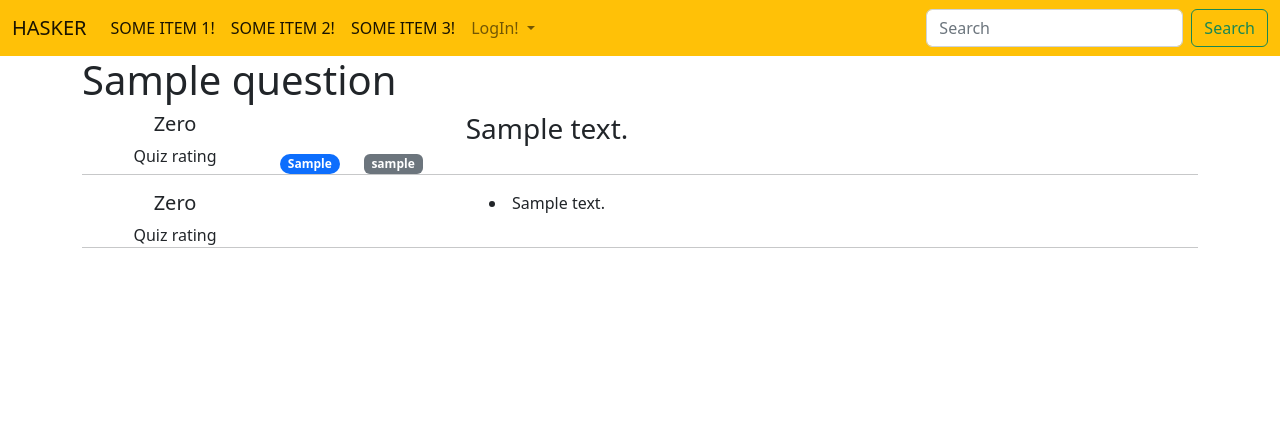
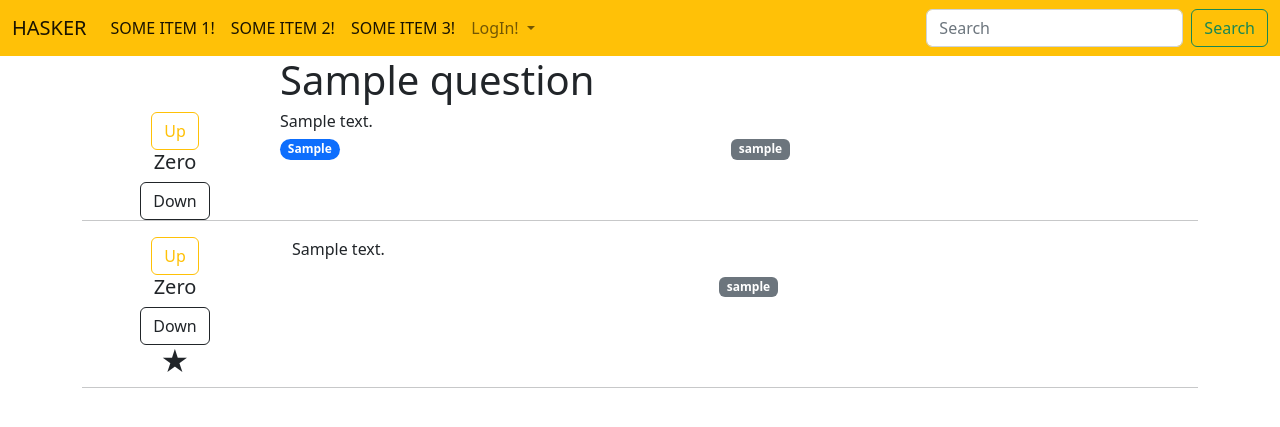
Before and after one commit to erastoff/hasker, a Django app: page /ask/question/1/ in a window 1280 px wide. Shown: the top 427 px of the page. Run offline with Django 5.2, Linux system fonts and the light colour scheme; tables that the repository leaves empty hold one stand-in row (values such as "Sample post").

Commit message:
Master - question/detail.html updated

```diff
--- a/question/templates/question/detail.html
+++ b/question/templates/question/detail.html
@@ -5,15 +5,24 @@
 {% endblock %}
 
 {% block body %}
-    <h1>{{ question.title }}</h1>
     <div class="container text-center">
       <div class="row">
         <div class="col-2">
-            <h5>Zero</h5>
-            Quiz rating
+        </div>
+        <div class="col-6" style="text-align: left;">
+            <h1>{{ question.title }}</h1>
+        </div>
+      </div>
+    </div>
+    <div class="container text-center">
+      <div class="row">
+        <div class="col-2">
+            <a class="btn btn-outline-warning" href="#" role="button">Up</a>
+                <h5>Zero</h5>
+            <a class="btn btn-outline-dark" href="#" role="button">Down</a>
         </div>
         <div class="col-6">
-            <h3>{{ question.content }}</h3>
+            <h6><div style="text-align: justify;">{{ question.content }}</div></h6>
             <div class="container text-center">
               <div class="row row-cols-auto">
                 {% for tag in question.tags.all %}
@@ -21,8 +30,7 @@
                     <span class="badge rounded-pill text-bg-primary">{{ tag.tag_word }}</span>
                  {% endfor %}
                   <p class="text-lg-end">
-
-                  <div class="badge bg-secondary">{{ question.author }}</div></p>
+                  <div class="badge bg-secondary ms-auto">{{ question.author }}</div></p>
               </div>
             </div>
         </div>
@@ -31,12 +39,24 @@
             {% for answer in answers %}
                 <div class="container text-center">
                   <div class="row">
-                    <div class="col-2">
-                        <h5>Zero</h5>
-                        Quiz rating
+                    <div class="col-2 align-items-center">
+                        <a class="btn btn-outline-warning" href="#" role="button">Up</a>
+                            <h5>Zero</h5>
+                        <a class="btn btn-outline-dark" href="#" role="button">Down</a>
+                        {% if answer.is_right %}
+                            <h3> ★ </h3>
+                        {% endif %}
                     </div>
                     <div class="col-6">
-                        <li> {{ answer.content }} </li>
+                        <div class="container">
+                            <p style="text-align: justify;">{{ answer.content }}</p>
+                                <div class="container text-center">
+                                  <div class="row row-cols-auto">
+                                      <p class="text-lg-end">
+                                      <div class="badge bg-secondary ms-auto">{{ answer.author }}</div></p>
+                                  </div>
+                                </div>
+                        </div>
                     </div>
                   </div>
                 </div>
```
